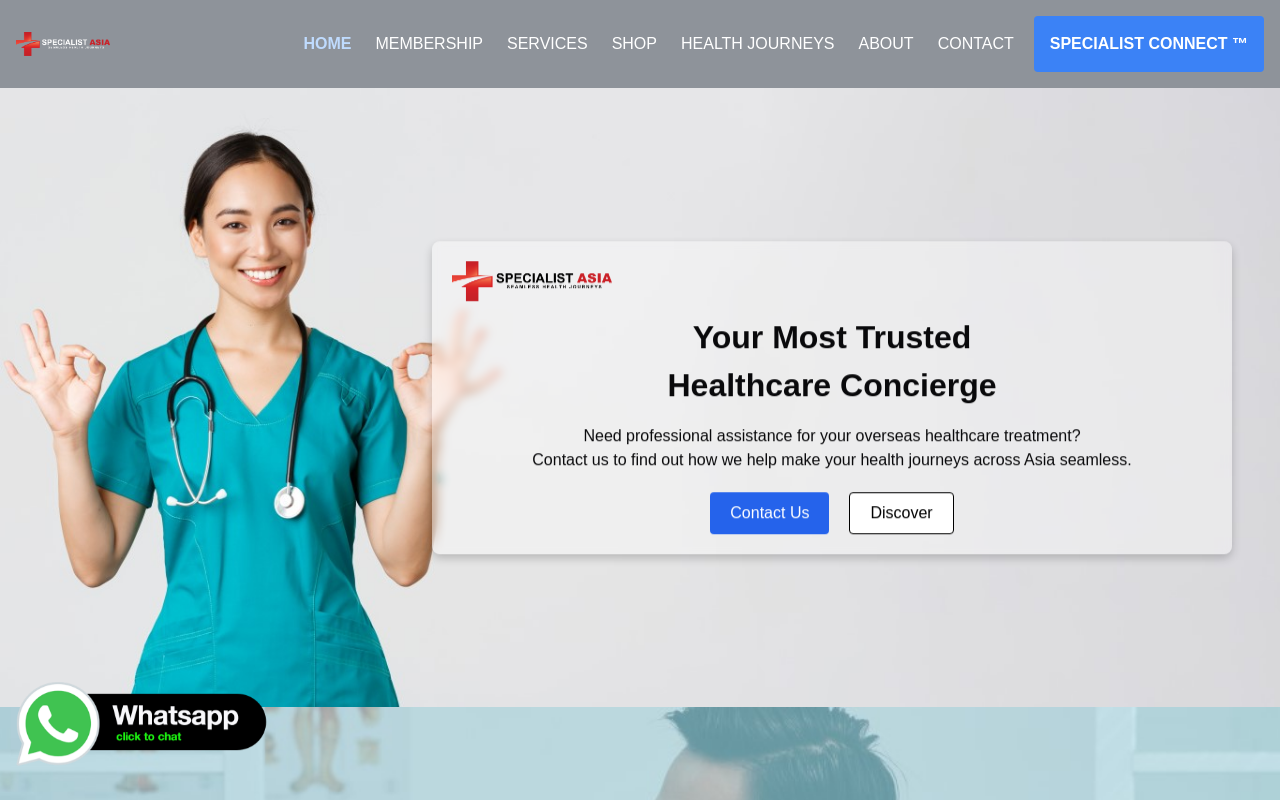
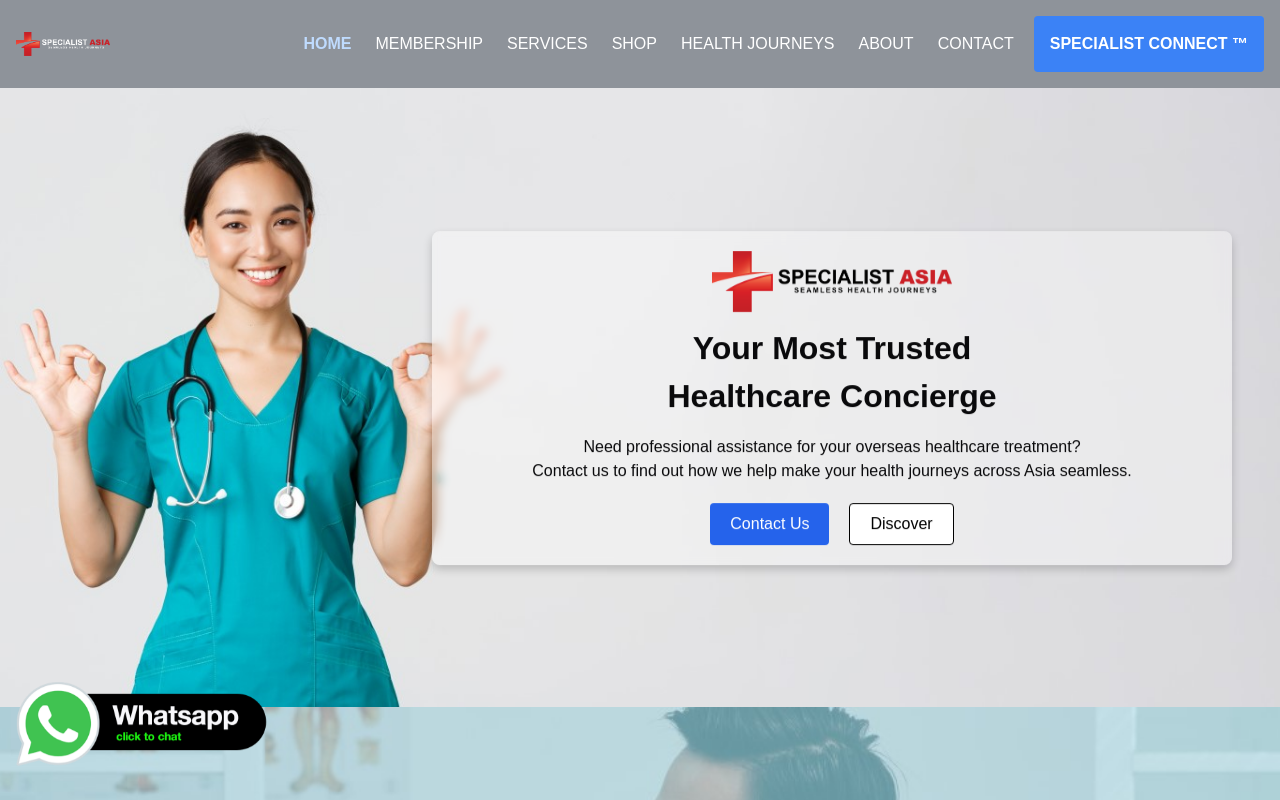
Before and after one commit to ywlee8888/funderasia_nextjs, a Next.js app: page / in a window 1280 px wide. Shown: the top 800 px of the page. Built offline with nearby package versions, Linux system fonts and the light colour scheme.

Commit message:
Update Logo Banner

```diff
--- a/components/banners/bannerfull.tsx
+++ b/components/banners/bannerfull.tsx
@@ -52,11 +52,11 @@ const FullWidthImage: React.FC<FullWidthImageProps> = ({ src, alt }) => {
         </button>
       </div>
       <div className={styles.overlayCard}>
-        <div >
+        <div className="flex justify-center">
           <img
             src="/img/specialistasia_logo_banner_black.png"
             alt="About Specialist Asia"
-            className="mb-3 w-40"
+            className="mb-3 w-60"
           />
         </div>
         <div className={styles.cardTitle}>
```
